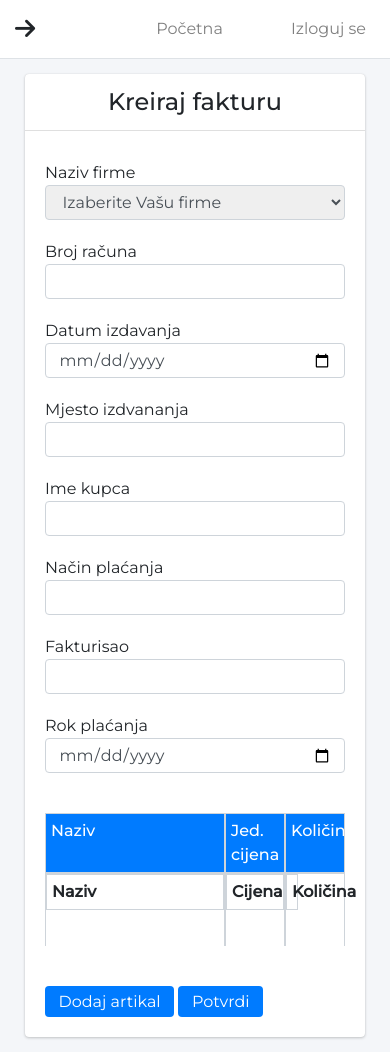
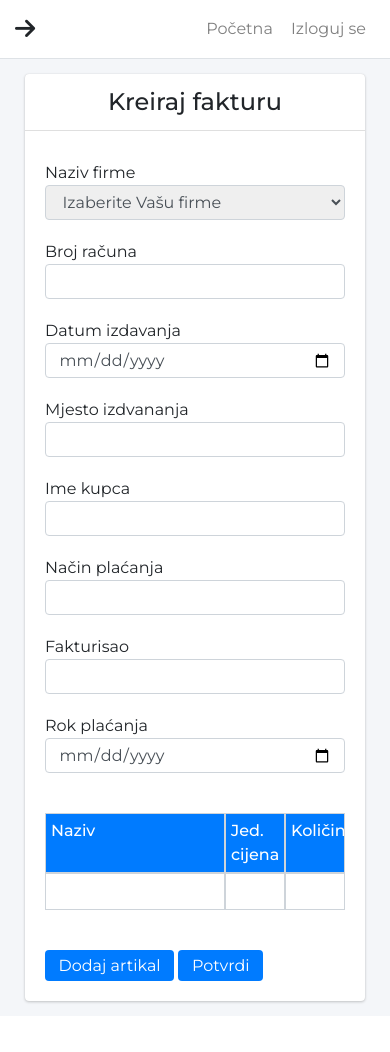
Before and after one commit to maxa22/createInvoice, a PHP site: page /add_invoice in a window 390 px wide. After the commit the page ends 1004 px from the top, so only its background shows below. Run offline with PHP 8.4, Linux system fonts and the light colour scheme; the visitor is signed in with stand-in values (Sample User, id 1); data that the repository does not hold is empty; some libraries are stand-ins or nearby versions.

Commit message:
add invoice style

```diff
--- a/css/styles.css
+++ b/css/styles.css
@@ -589,6 +589,9 @@ main.active {
   .desktop {
     display: none;
   }
+  .navigation__menu li:not(:last-child) {
+    margin-left: 0;
+  }
   .m-w-50 {
     width: 50%;
   }
--- a/javascript/add_invoice.js
+++ b/javascript/add_invoice.js
@@ -53,18 +53,18 @@ window.addEventListener('DOMContentLoaded', () => {
 
         div.innerHTML = `
             <div class="w-60 border relative">
-                <span class="w-100 p-x border weight-600 d-none m-d-block">Naziv</span>
+                <span class="w-100 p-x border weight-600 d-none s-d-block">Naziv</span>
                 <input type="text" name="${numberOfArticles}-imeArtikla" class="w-100 p-xs border-none h-100 imeArtikla"  list="${numberOfArticles}-artikli">
                 <span class="registration-form__error"></span>
                 <datalist id="${numberOfArticles}-artikli" class="dropdown"></ul>
             </div>
             <div class="w-20 border">
-                <span class="w-100 d-none p-x border weight-600 d-none m-d-block">Cijena</span>
+                <span class="w-100 d-none p-x border weight-600 d-none s-d-block">Cijena</span>
                 <input type="number" name="${numberOfArticles}-cijena" step="0.01" class="w-100 p-xs border-none h-100">
                 <span class="registration-form__error"></span>
             </div>
             <div class="w-20 border">
-                <span class="w-10 p-x border weight-600 d-none m-d-block">Količina</span>
+                <span class="w-10 p-x border weight-600 d-none s-d-block">Količina</span>
                 <input type="number" name="${numberOfArticles}-kolicina" step="0.01" class="w-100 p-xs border-none h-100" >
                 <span class="registration-form__error"></span>
             </div>
--- a/pages/add_invoice.php
+++ b/pages/add_invoice.php
@@ -81,18 +81,18 @@
             </div>
             <div class="d-flex articlesNumber">
                 <div class="w-60 border relative">
-                    <span class="w-100 p-x border weight-600 d-none m-d-block">Naziv</span>
+                    <span class="w-100 p-x border weight-600 d-none s-d-block">Naziv</span>
                     <input type="text" name="1-imeArtikla" class="w-100 p-xs border-none h-100 imeArtikla" list="1-artikli">
                     <span class="registration-form__error"></span>
                     <datalist id="1-artikli" class="dropdown"></datalist>
                 </div>
                 <div class="w-20 border">
-                    <span class="w-100 d-none p-x border weight-600 d-none m-d-block">Cijena</span>
+                    <span class="w-100 d-none p-x border weight-600 d-none s-d-block">Cijena</span>
                     <input type="number" step="0.01" name="1-cijena" class="w-100 p-xs border-none h-100">
                     <span class="registration-form__error"></span>
                 </div>
                 <div class="w-20 border">
-                    <span class="w-10 p-x border weight-600 d-none m-d-block">Količina</span>
+                    <span class="w-10 p-x border weight-600 d-none s-d-block">Količina</span>
                     <input type="number" step="0.01" name="1-kolicina" class="w-100 p-xs border-none h-100" >
                     <span class="registration-form__error"></span>
                 </div>
```
